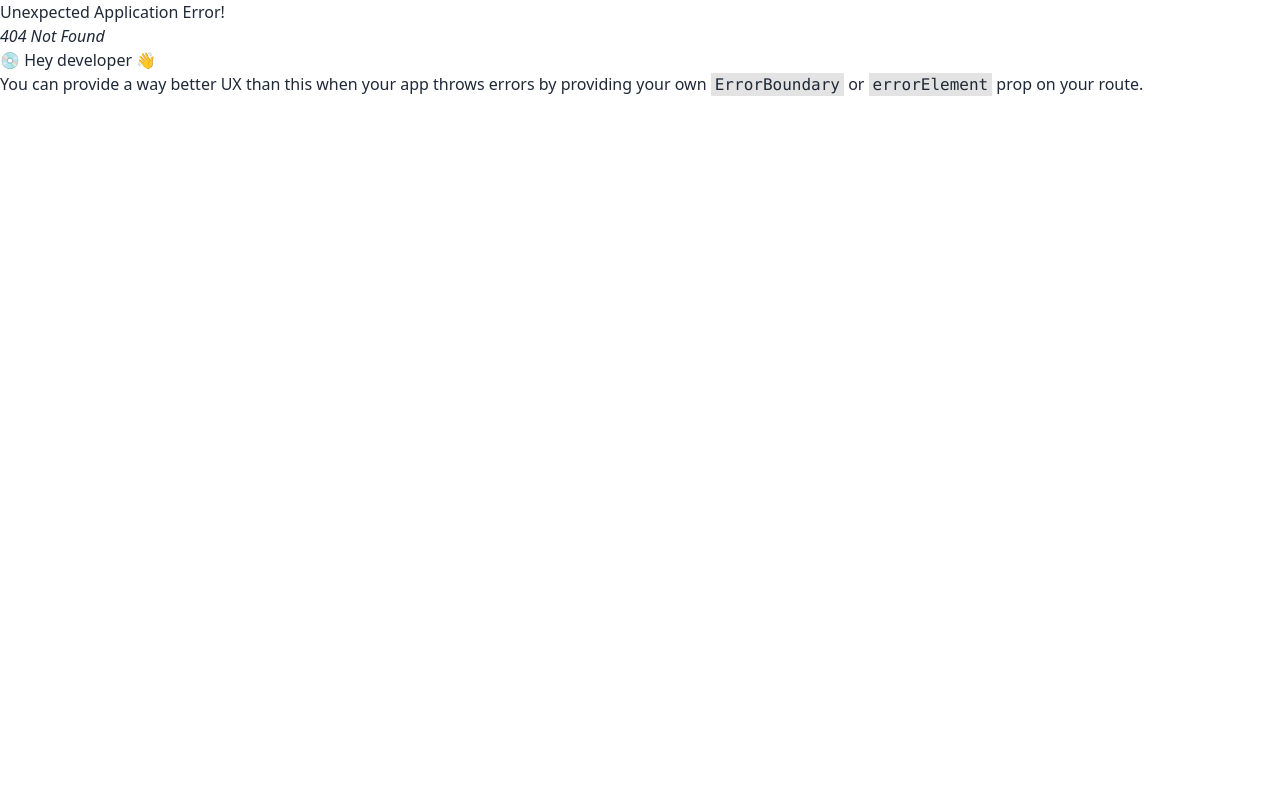
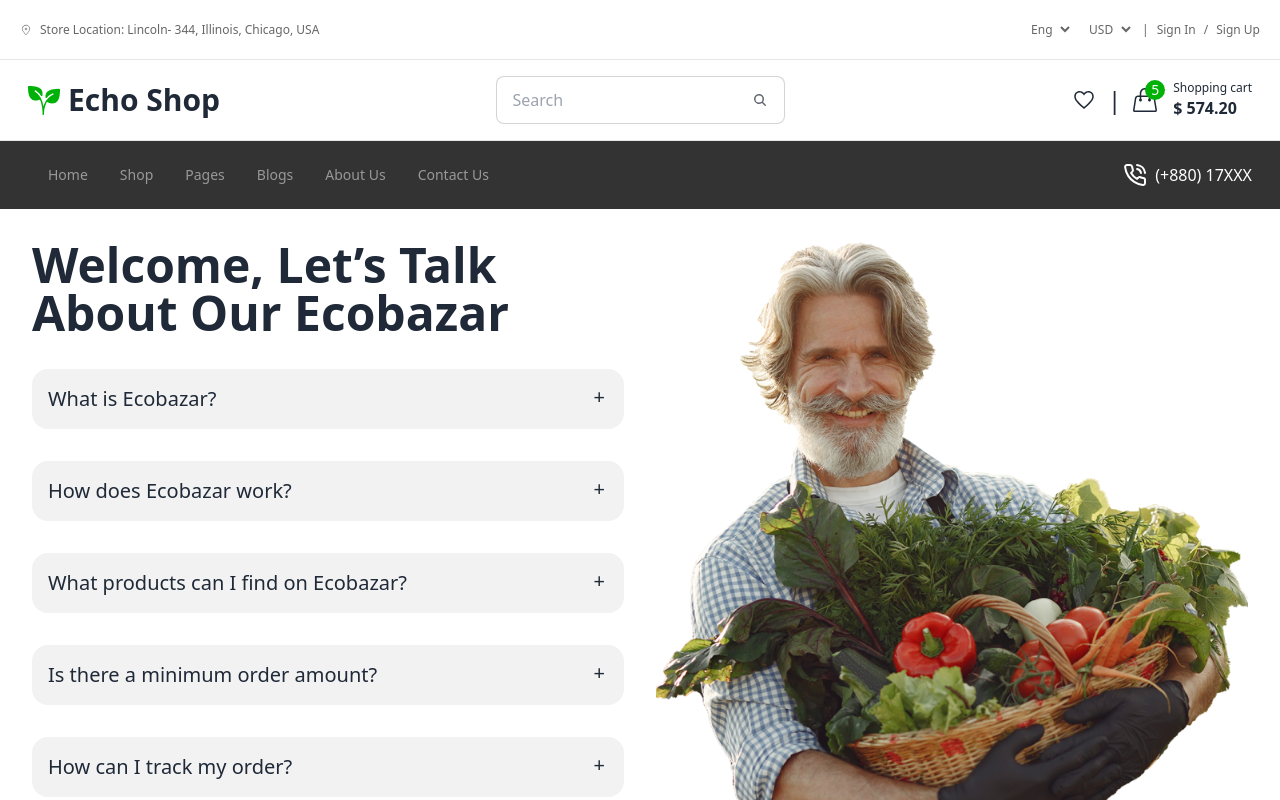
Before and after one commit to webnucleus6/Shopery-E-commerce-, a React (Vite) app: page /faq in a window 1280 px wide. Before the commit this address had no page. Shown: the top 800 px of the page. Built offline with nearby package versions, Linux system fonts and the light colour scheme.

Commit message:
create : FAQ page

```diff
--- /dev/null
+++ b/src/Pages/FAQ/FAQ.jsx
@@ -0,0 +1,196 @@
+import React, { useState } from "react";
+import image from "../../assets/faq-page/farmer.png";
+
+const FAQ = () => {
+  // State to track the active accordion
+  const [activeIndex, setActiveIndex] = useState(null);
+
+  // Function to toggle the accordion
+  const toggleAccordion = (index) => {
+    setActiveIndex(activeIndex === index ? null : index);
+  };
+
+  return (
+    <div className="container mx-auto p-4">
+      <div className="md:flex md:justify-between md:items-center">
+        {/* Left Section: Title and Accordion */}
+        <div className="md:w-1/2 flex flex-col justify-center items-start m-4">
+          {/* Title */}
+          <h2 className="text-left text-3xl md:text-5xl font-bold mb-8">
+            Welcome, Let’s Talk <br />
+            About Our Ecobazar
+          </h2>
+          {/* Accordion */}
+          <div className="space-y-8">
+            <div
+              className={`collapse collapse-plus ${
+                activeIndex === 0 ? "bg-transparent border-2 border-green-200" : "bg-base-200"
+              }`}
+            >
+              <input
+                type="radio"
+                name="my-accordion-3"
+                checked={activeIndex === 0}
+                onChange={() => toggleAccordion(0)}
+              />
+              <div className="collapse-title text-xl font-medium">
+                What is Ecobazar?
+              </div>
+              <div
+                className={`collapse-content ${
+                  activeIndex === 0 ? "border-t-2 border-green-200" : ""
+                }`}
+              >
+                <p>
+                  Ecobazar is an online marketplace that connects eco-friendly
+                  farmers and consumers, providing fresh and organic products
+                  directly from farms to your doorstep.
+                </p>
+              </div>
+            </div>
+
+            <div
+              className={`collapse collapse-plus ${
+                activeIndex === 1 ? "bg-transparent border-2 border-green-200" : "bg-base-200"
+              }`}
+            >
+              <input
+                type="radio"
+                name="my-accordion-3"
+                checked={activeIndex === 1}
+                onChange={() => toggleAccordion(1)}
+              />
+              <div className="collapse-title text-xl font-medium">
+                How does Ecobazar work?
+              </div>
+              <div
+                className={`collapse-content ${
+                  activeIndex === 1 ? "border-t-2 border-green-200" : ""
+                }`}
+              >
+                <p>
+                  Ecobazar allows you to browse and order organic products from
+                  various local farmers. Simply choose your products, place an
+                  order, and they will be delivered to your home.
+                </p>
+              </div>
+            </div>
+
+            <div
+              className={`collapse collapse-plus ${
+                activeIndex === 2 ? "bg-transparent border-2 border-green-200" : "bg-base-200"
+              }`}
+            >
+              <input
+                type="radio"
+                name="my-accordion-3"
+                checked={activeIndex === 2}
+                onChange={() => toggleAccordion(2)}
+              />
+              <div className="collapse-title text-xl font-medium">
+                What products can I find on Ecobazar?
+              </div>
+              <div
+                className={`collapse-content ${
+                  activeIndex === 2 ? "border-t-2 border-green-200" : ""
+                }`}
+              >
+                <p>
+                  On Ecobazar, you can find a wide range of organic products
+                  including fresh vegetables, fruits, dairy products, grains,
+                  and eco-friendly household items.
+                </p>
+              </div>
+            </div>
+
+            <div
+              className={`collapse collapse-plus ${
+                activeIndex === 3 ? "bg-transparent border-2 border-green-200" : "bg-base-200"
+              }`}
+            >
+              <input
+                type="radio"
+                name="my-accordion-3"
+                checked={activeIndex === 3}
+                onChange={() => toggleAccordion(3)}
+              />
+              <div className="collapse-title text-xl font-medium">
+                Is there a minimum order amount?
+              </div>
+              <div
+                className={`collapse-content ${
+                  activeIndex === 3 ? "border-t-2 border-green-200" : ""
+                }`}
+              >
+                <p>
+                  No, there is no minimum order amount on Ecobazar. You can
+                  order as much or as little as you need.
+                </p>
+              </div>
+            </div>
+
+            <div
+              className={`collapse collapse-plus ${
+                activeIndex === 4 ? "bg-transparent border-2 border-green-200" : "bg-base-200"
+              }`}
+            >
+              <input
+                type="radio"
+                name="my-accordion-3"
+                checked={activeIndex === 4}
+                onChange={() => toggleAccordion(4)}
+              />
+              <div className="collapse-title text-xl font-medium">
+                How can I track my order?
+              </div>
+              <div
+                className={`collapse-content ${
+                  activeIndex === 4 ? "border-t-2 border-green-200" : ""
+                }`}
+              >
+                <p>
+                  You can track your order through the Ecobazar website or
+                  mobile app by logging into your account and checking the order
+                  status in the "My Orders" section.
+                </p>
+              </div>
+            </div>
+
+            <div
+              className={`collapse collapse-plus ${
+                activeIndex === 5 ? "bg-transparent border-2 border-green-200" : "bg-base-200"
+              }`}
+            >
+              <input
+                type="radio"
+                name="my-accordion-3"
+                checked={activeIndex === 5}
+                onChange={() => toggleAccordion(5)}
+              />
+              <div className="collapse-title text-xl font-medium">
+                What payment methods are accepted?
+              </div>
+              <div
+                className={`collapse-content ${
+                  activeIndex === 5 ? "border-t-2 border-green-200" : ""
+                }`}
+              >
+                <p>
+                  Ecobazar accepts various payment methods including
+                  credit/debit cards, mobile payments, and cash on delivery.
+                </p>
+              </div>
+            </div>
+          </div>
+        </div>
+
+        {/* Right Section: Image */}
+        <div className="md:w-1/2 flex justify-center items-center m-4">
+          <img className="max-w-full h-auto" src={image} alt="Farmer" />
+        </div>
+      </div>
+    </div>
+  );
+};
+
+export default FAQ;
--- a/src/Router/Router.jsx
+++ b/src/Router/Router.jsx
@@ -3,6 +3,7 @@ import {
 } from "react-router-dom";
 import MainLayout from "../Layout/MainLayout";
 import About from "../Pages/About/About";
+import FAQ from "../Pages/FAQ/FAQ";
 
 
 const router = createBrowserRouter([
@@ -11,6 +12,7 @@ const router = createBrowserRouter([
     element: <MainLayout />,
     children:[
       { path: "/about", element: <About/> },
+      { path: "/faq", element: <FAQ/> },
       // Add more routes here...
     ]
   },
```
Also changed, not shown: src/assets/faq-page/farmer.png (added).
